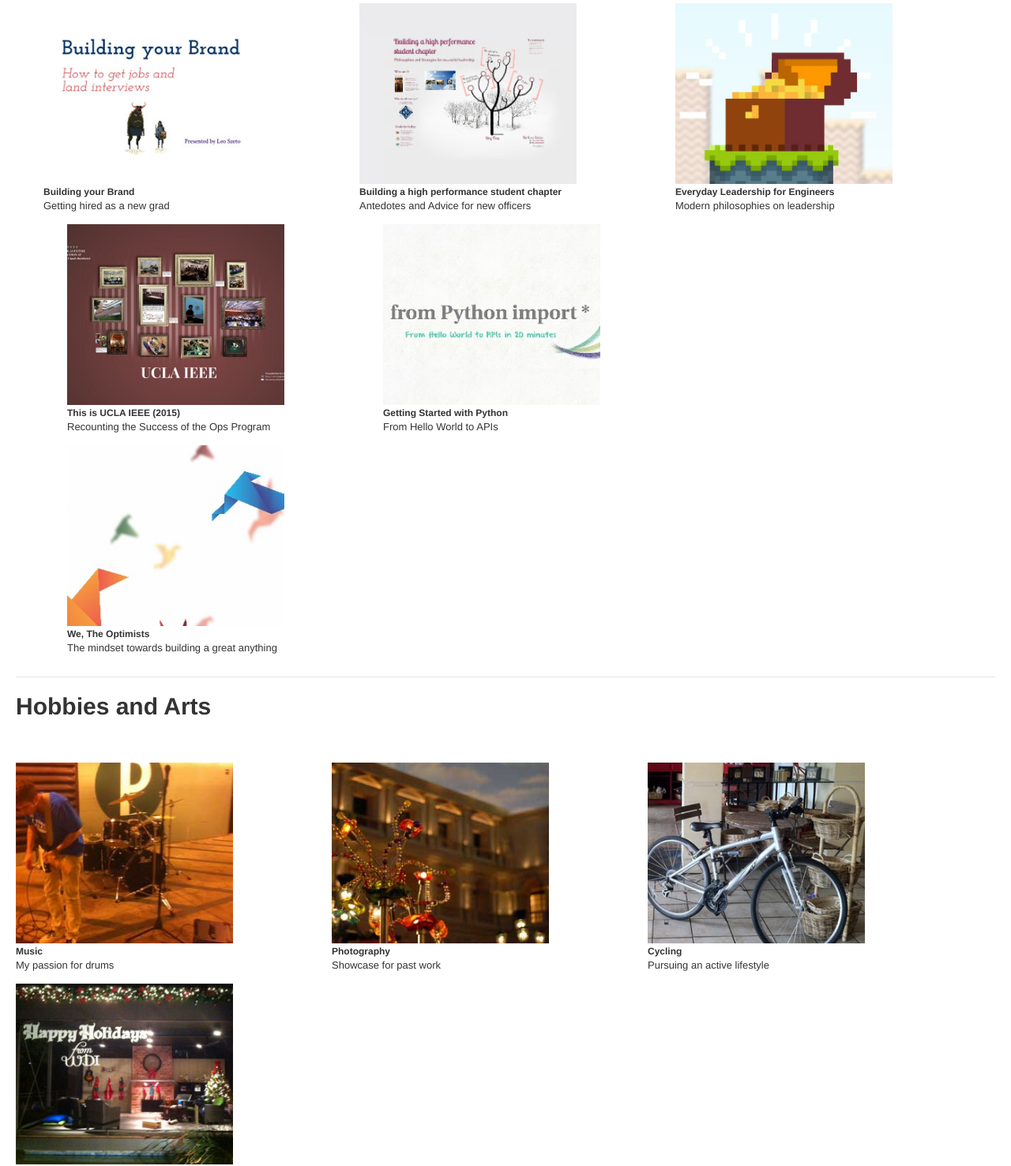
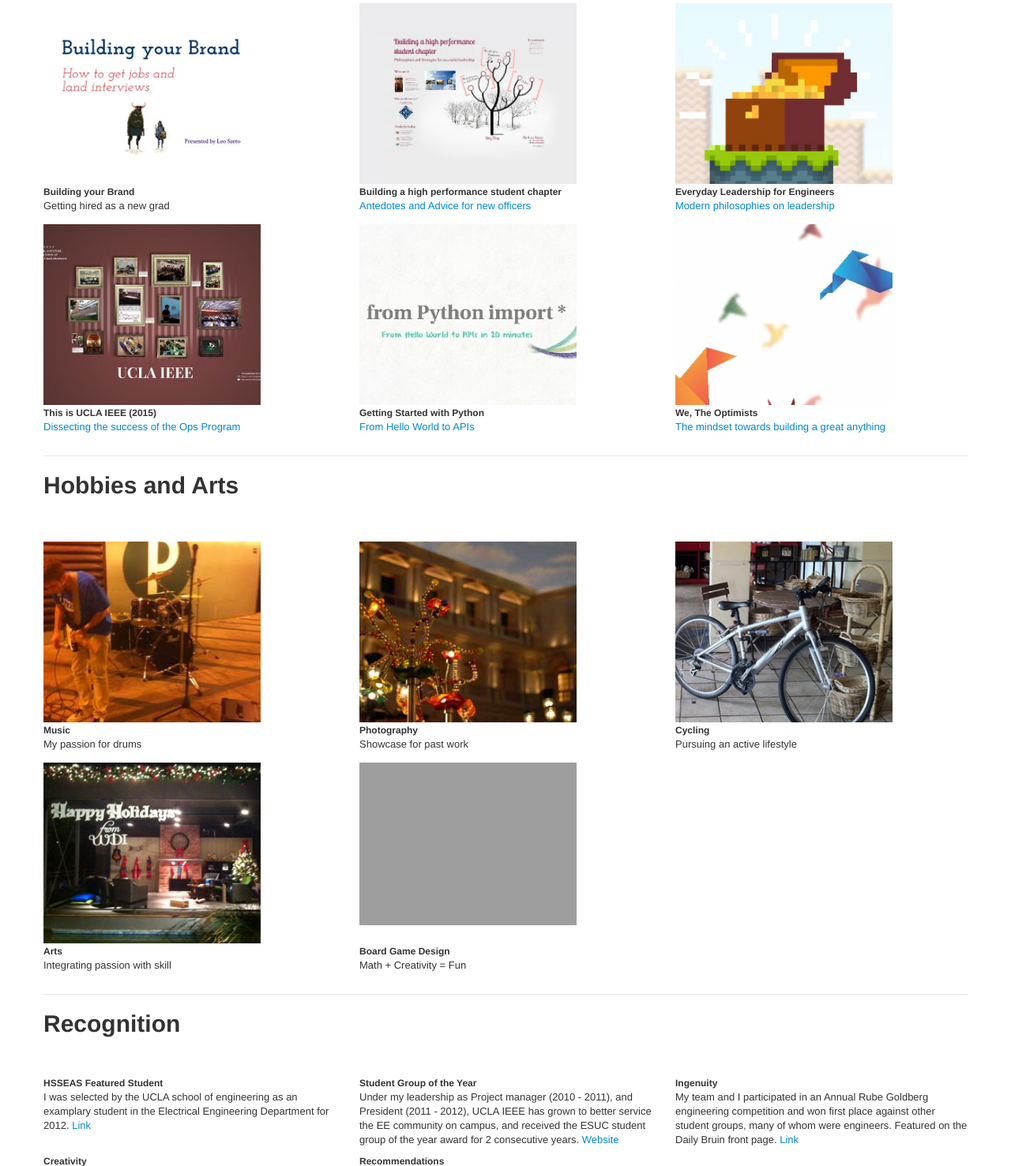
Before and after one commit to lunerfox/Web-Portfolio, a PHP site: page / in a window 1280 px wide. Shown: the part 3274-4751 px from the top of the page at 79% size. Run offline with PHP 8.4, Linux system fonts and the light colour scheme; grey boxes are pictures that could not be loaded.

Commit message:
Removed link to nothing on Project Synchron Fixed all sorts of tab indentation issues Fixed talks layout issues Added Board Game blurb

```diff
--- a/index.php
+++ b/index.php
@@ -196,7 +196,6 @@
   				<h5>3x Li-poly charger</h5>
   				<p>Finger sized, low cost li-poly charger</p>
   		</div>
-
     </div>
 
 	<hr>
@@ -207,7 +206,7 @@
           </div>
 
   		<div class="span4 portthumb">
-			<div class="shadow"><a href="#"><img src="img/Port_S_1.jpg" alt=""></a></div>
+  			<div class="shadow"><img src="img/Port_S_1.jpg" alt=""></a></div>
   				<h5>Project Synchron</h5>
   				<p>Natcar Automation Platform</p>
   		</div>
@@ -224,13 +223,14 @@
   				<p>Canine Machine Learning system</p>
   		</div>
 
+      <!-- Thumbnails row 2 -->
+
   		<div class="span4 portthumb">
   			<div class="shadow"><img src="img/Port_S_4.jpg" alt=""></div>
   				<h5>CSim Simulator</h5>
   				<p>Maze solving algorithm visualization GUI</p>
   		</div>
 
-		<!-- Thumbnails row 2 -->
   		<div class="span4 portthumb">
   			<div class="shadow"><img src="img/Port_S_5.jpg" alt=""></div>
   				<h5>VisRoute</h5>
@@ -243,6 +243,7 @@
   				<p>Top down shooter game</p>
   		</div>
 
+  		<!-- Thumbnails row 3 -->
   		<div class="span4 portthumb">
   			<div class="shadow"><a href="http://ops.ieeebruins.org" target="_blank"><img src="img/Port_S_7.jpg" alt=""></a></div>
   				<h5>OPS Wiki</h5>
@@ -269,39 +270,38 @@
   		</div>
 
   		<div class="span4 portthumb">
-			<div class="shadow"><img src="img/talks-2.jpg" alt=""></div>
+  			<div class="shadow"><a href="http://prezi.com/wb8sr8yzlc0i/?utm_campaign=share&utm_medium=copy&rc=ex0share" target="_blank"><img src="img/talks-2.jpg" alt=""></div>
   				<h5>Building a high performance student chapter</h5>
   				<p>Antedotes and Advice for new officers</p>
   		</div>
 
   		<div class="span4 portthumb">
-			<div class="shadow"><img src="img/talks-3.jpg" alt=""></div>
+  			<div class="shadow"><a href="http://prezi.com/adpzat_50_rz/?utm_campaign=share&utm_medium=copy&rc=ex0share" target="_blank"><img src="img/talks-3.jpg" alt=""></div>
   				<h5>Everyday Leadership for Engineers</h5>
   				<p>Modern philosophies on leadership</p>
   		</div>
+
+      <div class="span4 portthumb">
+        <div class="shadow"><a href="http://prezi.com/qbtsn9upv_pf/?utm_campaign=share&utm_medium=copy&rc=ex0share" target="_blank"><img src="img/talks-4.jpg" alt=""></div>
+          <h5>This is UCLA IEEE (2015)</h5>
+          <p>Dissecting the success of the Ops Program</p>
       </div>
 
       <div class="span4 portthumb">
-    <div class="shadow"><img src="img/talks-4.jpg" alt=""></div>
-      <h5>This is UCLA IEEE (2015)</h5>
-      <p>Recounting the Success of the Ops Program</p>
-  </div>
-
-  <div class="span4 portthumb">
-    <div class="shadow"><img src="img/talks-5.jpg" alt=""></div>
+        <div class="shadow"><a href="http://prezi.com/qwgjpzrnruxn/?utm_campaign=share&utm_medium=copy&rc=ex0share" target="_blank"><img src="img/talks-5.jpg" alt=""></div>
           <h5>Getting Started with Python</h5>
           <p>From Hello World to APIs</p>
       </div>
 
       <div class="span4 portthumb">
-    <div class="shadow"><img src="img/talks-6.jpg" alt=""></div>
+        <div class="shadow"><a href="http://prezi.com/wclxh3ezudah/?utm_campaign=share&utm_medium=copy&rc=ex0share" target="_blank"><img src="img/talks-6.jpg" alt=""></div>
           <h5>We, The Optimists</h5>
           <p>The mindset towards building a great anything</p>
       </div>
     </div>
 
 	<hr>
-	<!-- Portfolio row of columns for Hardware Portfolio -->
+	<!-- Portfolio row of columns for Hobbies Portfolio -->
     <div id="portfolio_n" class="row">
       <div class="span12">
         <h1>Hobbies and Arts</h1>
@@ -329,6 +329,12 @@
           <div class="shadow"><a href="music.htm"><img src="img/Port_N_4.jpg" alt=""></a></div>
           <h5>Arts</h5>
   		    <p>Integrating passion with skill</p>
+      </div>
+
+      <div class="span4 portthumb">
+          <div class="shadow"><a href="music.htm"><img src="img/Port_N_5.jpg" alt=""></a></div>
+          <h5>Board Game Design</h5>
+          <p>Math + Creativity = Fun</p>
       </div>
     </div>
 
```
Lines whose indentation alone changed are shown as unchanged.
